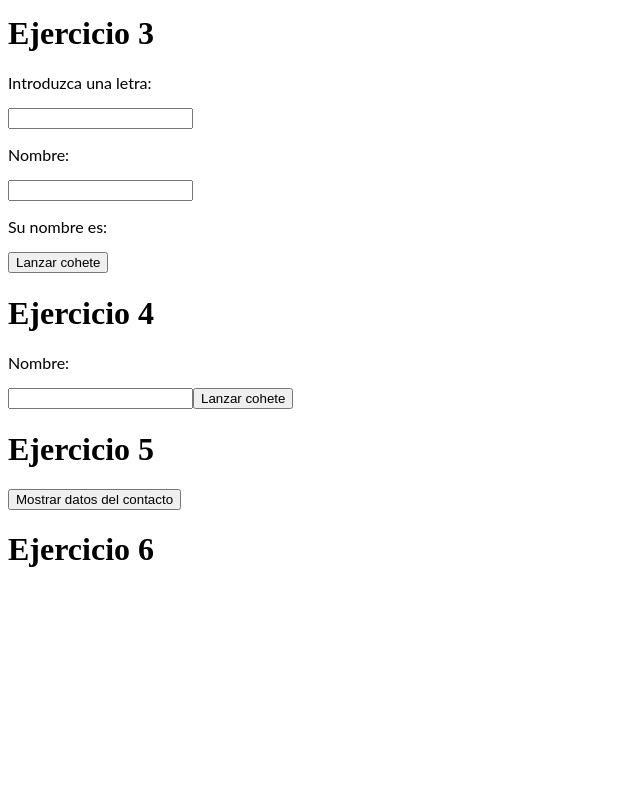
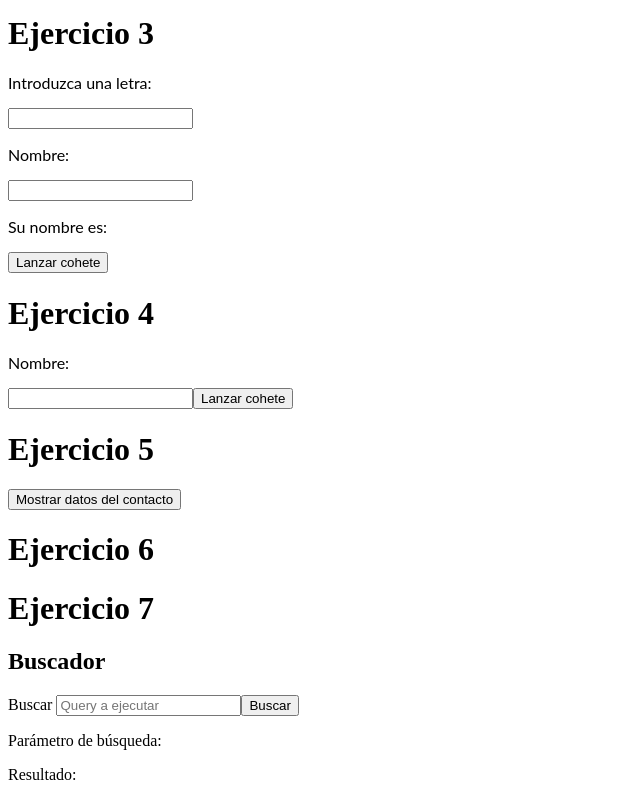
Before and after one commit to Carlos-Gonzalez-Ruiz/nttdatatallerangular2-carlosgr, an Angular app: page / in a window 1280 px wide. Shown: the part 316-1116 px from the top of the page, without its empty margins (0-640 px from the left). Before the commit the page ends 906 px from the top, so only its background shows below. Built offline with nearby package versions, Linux system fonts and the light colour scheme.

Commit message:
Ejercicio 7

```diff
--- a/src/app/app.component.html
+++ b/src/app/app.component.html
@@ -55,3 +55,8 @@
 <div>
 
 </div>
+
+<h1>Ejercicio 7</h1>
+<div>
+  <app-search></app-search>
+</div>
--- /dev/null
+++ b/src/app/component/search/search.component.html
@@ -0,0 +1,14 @@
+<h2>Buscador</h2>
+<form>
+  <label for="inputBusqueda">Buscar </label>
+  <input
+    #inputBusqueda
+    type="text"
+    placeholder="Query a ejecutar"
+    (keyup)="busqueda = inputBusqueda.value"
+    (keyup.enter)="search(inputBusqueda.value)"
+  />
+  <button (click)="search(inputBusqueda.value)">Buscar</button>
+</form>
+<p>Parámetro de búsqueda: {{ busqueda }}</p>
+<p>Resultado: {{ result }}</p>
--- /dev/null
+++ b/src/app/component/search/search.component.ts
@@ -0,0 +1,19 @@
+import { Component, OnInit } from '@angular/core';
+
+@Component({
+  selector: 'app-search',
+  templateUrl: './search.component.html',
+  styleUrls: ['./search.component.css'],
+})
+export class SearchComponent implements OnInit {
+  busqueda: String;
+  result: String;
+
+  constructor() {}
+
+  ngOnInit() {}
+
+  search(query: String) {
+    this.result = 'Resultado para la búsqueda "' + query + '"';
+  }
+}
```
Also changed, not shown: src/app/app.module.ts (+7 -1 lines), src/app/component/search/search.component.css (added).
